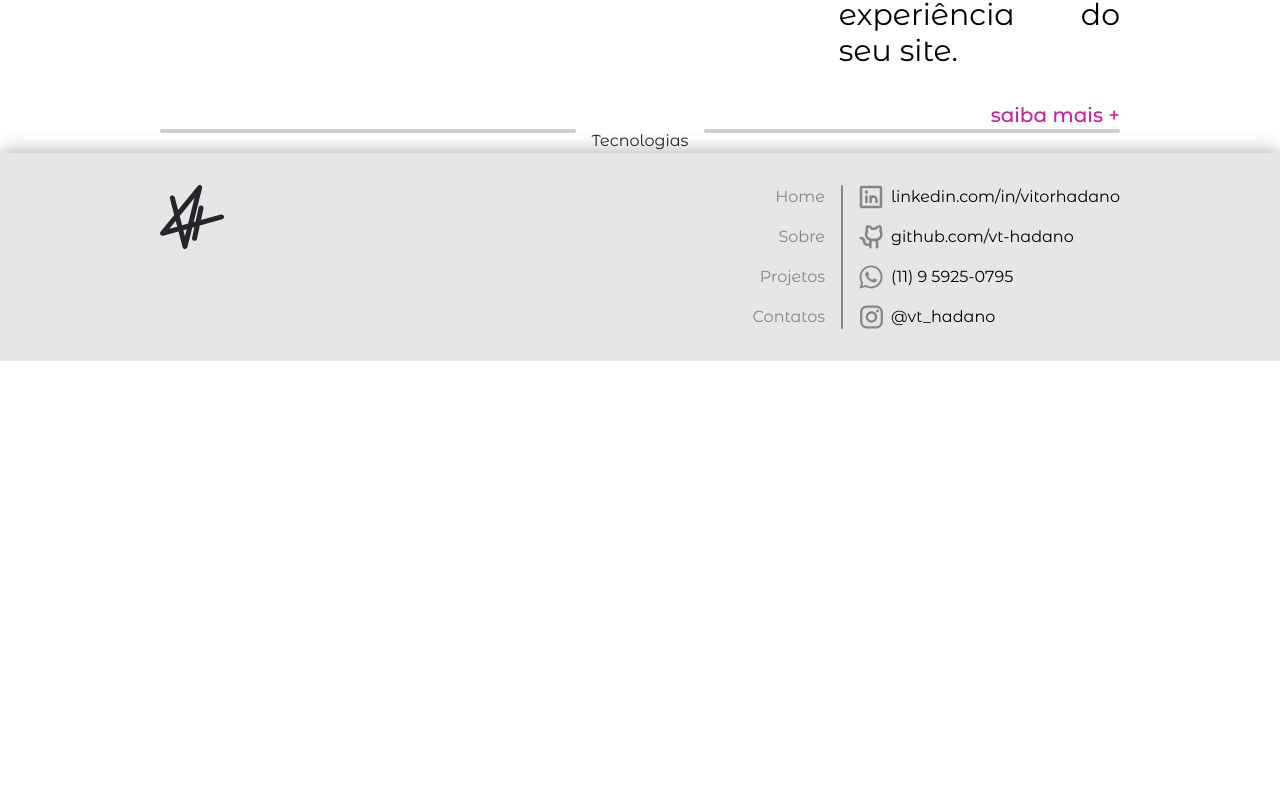
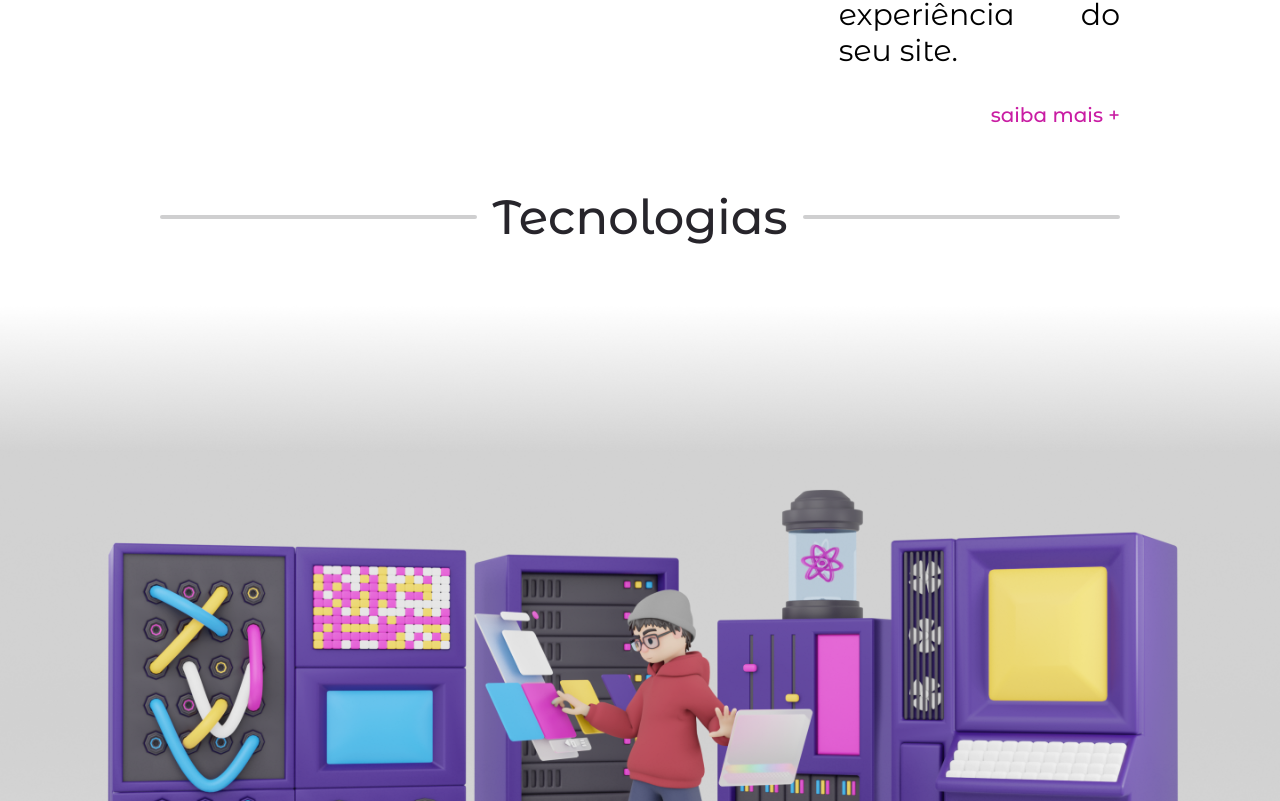
Before and after one commit to vt-hadano/vitorhadano, a Next.js app: page / in a window 1280 px wide. Shown: the part 1819-2620 px from the top of the page. Before the commit the page ends 2180 px from the top, so only its background shows below. Built offline with nearby package versions, Linux system fonts and the light colour scheme.

Commit message:
Adicao da imagem da seccao de tecnologias

```diff
--- a/app/components/SectionTitle.tsx
+++ b/app/components/SectionTitle.tsx
@@ -6,9 +6,9 @@ interface SectionTitleProps {
 
 const SectionTitle: React.FC<SectionTitleProps> = ({children}) => {
     return (
-        <div className="flex gap-4">
+        <div className="flex gap-4 items-center justify-center md:px-40 px-20">
             <div className="h-1 w-full bg-black-12 rounded-full"></div>
-            <h1 className="text-semibold text-black-100">
+            <h1 className="md:text-5xl text-2xl md:text-right text-center font-medium text-black-100">
                 {children}
             </h1>
             <div className="h-1 w-full bg-black-12 rounded-full"></div>
--- a/app/components/Tecnologias.tsx
+++ b/app/components/Tecnologias.tsx
@@ -1,11 +1,18 @@
 import SectionTitle from "./SectionTitle";
+import Image from "next/image";
 
-export default function Tecnologias () {
+export default function Tecnologias() {
     return (
-        <div className="flex flex-col md:px-40 px-20">
+        <div className="flex flex-col gap-16 py-16">
             <SectionTitle>
                 Tecnologias
             </SectionTitle>
+            <Image
+                src="/img-16.png" alt={"Avatar de Vitor Hadano criando um aplicativo em um laboratório"}
+                width={726}
+                height={775}
+                className="w-full"
+            />
         </div>
     );
 }
```
Also changed, not shown: public/img-16.png (added).
